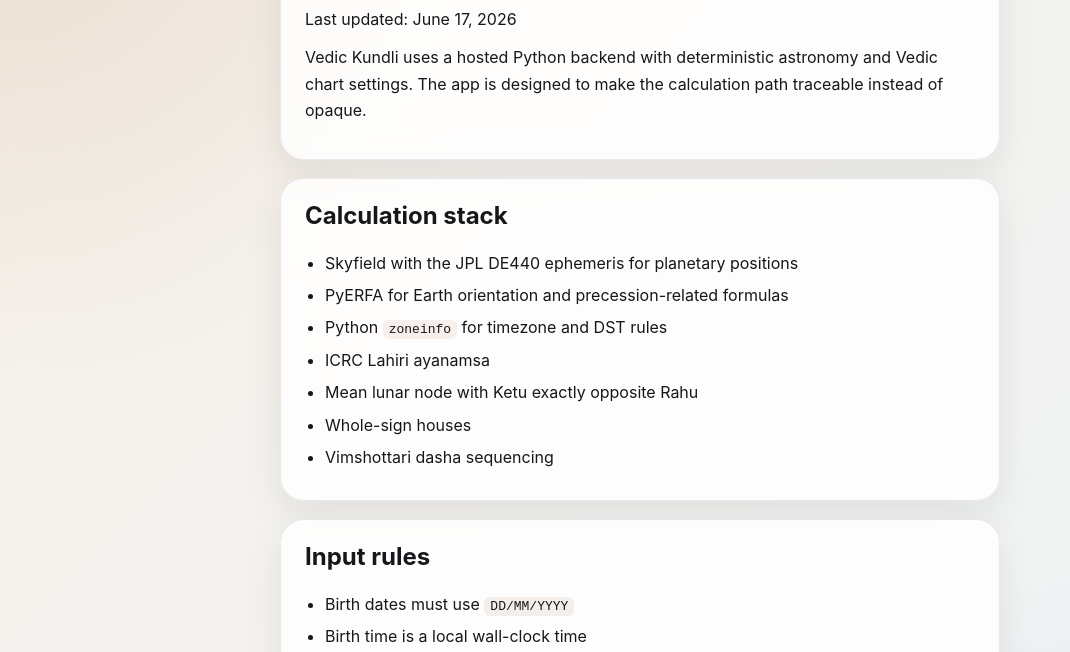
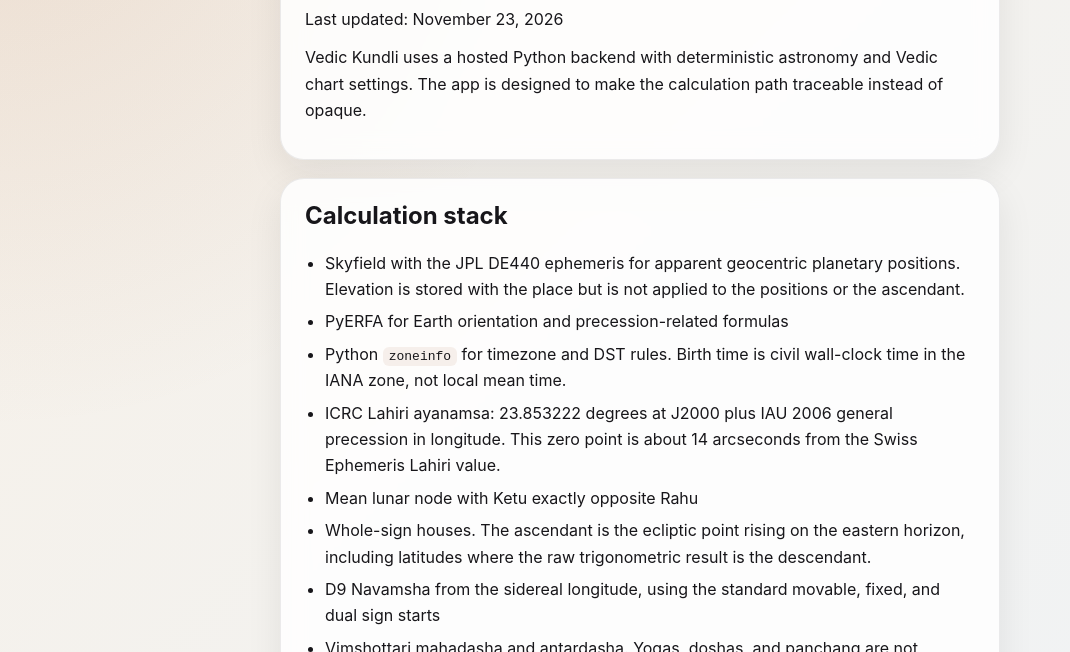
Before and after one commit to nerdyaiwizard/vedic-kundali-appstore-site, a plain HTML site: page methodology.html in a window 1280 px wide. Shown: the part 148-800 px from the top of the page, without its empty margins (0-1070 px from the left). Drawn offline with Linux system fonts and the light colour scheme.

Commit message:
Describe the chart method the engine actually uses.
State that positions are apparent geocentric, name the ICRC Lahiri anchor, and include D9 navamsha while noting that yogas, doshas, and panchang are not calculated.

```diff
--- a/methodology.html
+++ b/methodology.html
@@ -57,20 +57,21 @@
     <section class="hero">
       <div class="eyebrow">Methodology</div>
       <h1>How the chart is calculated.</h1>
-      <p>Last updated: June 17, 2026</p>
+      <p>Last updated: November 23, 2026</p>
       <p>Vedic Kundli uses a hosted Python backend with deterministic astronomy and Vedic chart settings. The app is designed to make the calculation path traceable instead of opaque.</p>
     </section>
 
     <section class="card">
       <h2>Calculation stack</h2>
       <ul>
-        <li>Skyfield with the JPL DE440 ephemeris for planetary positions</li>
+        <li>Skyfield with the JPL DE440 ephemeris for apparent geocentric planetary positions. Elevation is stored with the place but is not applied to the positions or the ascendant.</li>
         <li>PyERFA for Earth orientation and precession-related formulas</li>
-        <li>Python <code>zoneinfo</code> for timezone and DST rules</li>
-        <li>ICRC Lahiri ayanamsa</li>
+        <li>Python <code>zoneinfo</code> for timezone and DST rules. Birth time is civil wall-clock time in the IANA zone, not local mean time.</li>
+        <li>ICRC Lahiri ayanamsa: 23.853222 degrees at J2000 plus IAU 2006 general precession in longitude. This zero point is about 14 arcseconds from the Swiss Ephemeris Lahiri value.</li>
         <li>Mean lunar node with Ketu exactly opposite Rahu</li>
-        <li>Whole-sign houses</li>
-        <li>Vimshottari dasha sequencing</li>
+        <li>Whole-sign houses. The ascendant is the ecliptic point rising on the eastern horizon, including latitudes where the raw trigonometric result is the descendant.</li>
+        <li>D9 Navamsha from the sidereal longitude, using the standard movable, fixed, and dual sign starts</li>
+        <li>Vimshottari mahadasha and antardasha. Yogas, doshas, and panchang are not calculated.</li>
       </ul>
     </section>
 
```
